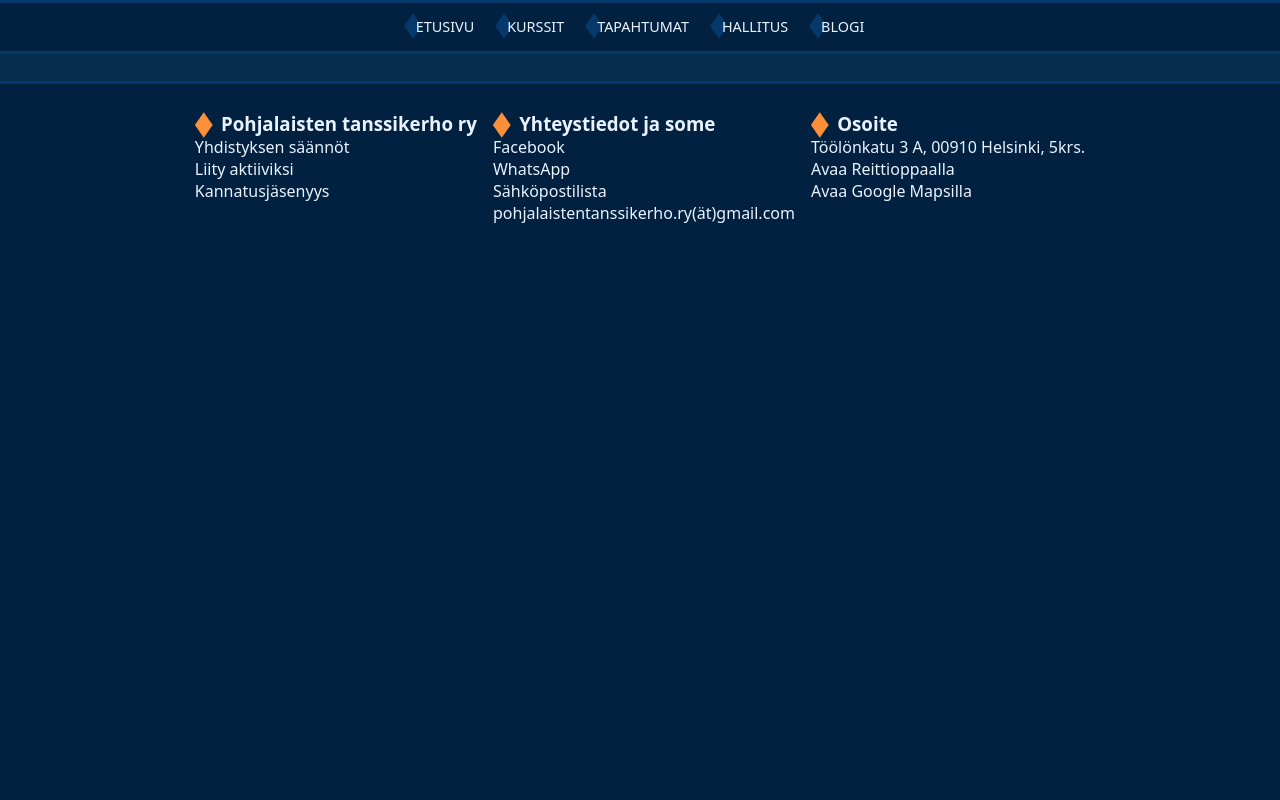
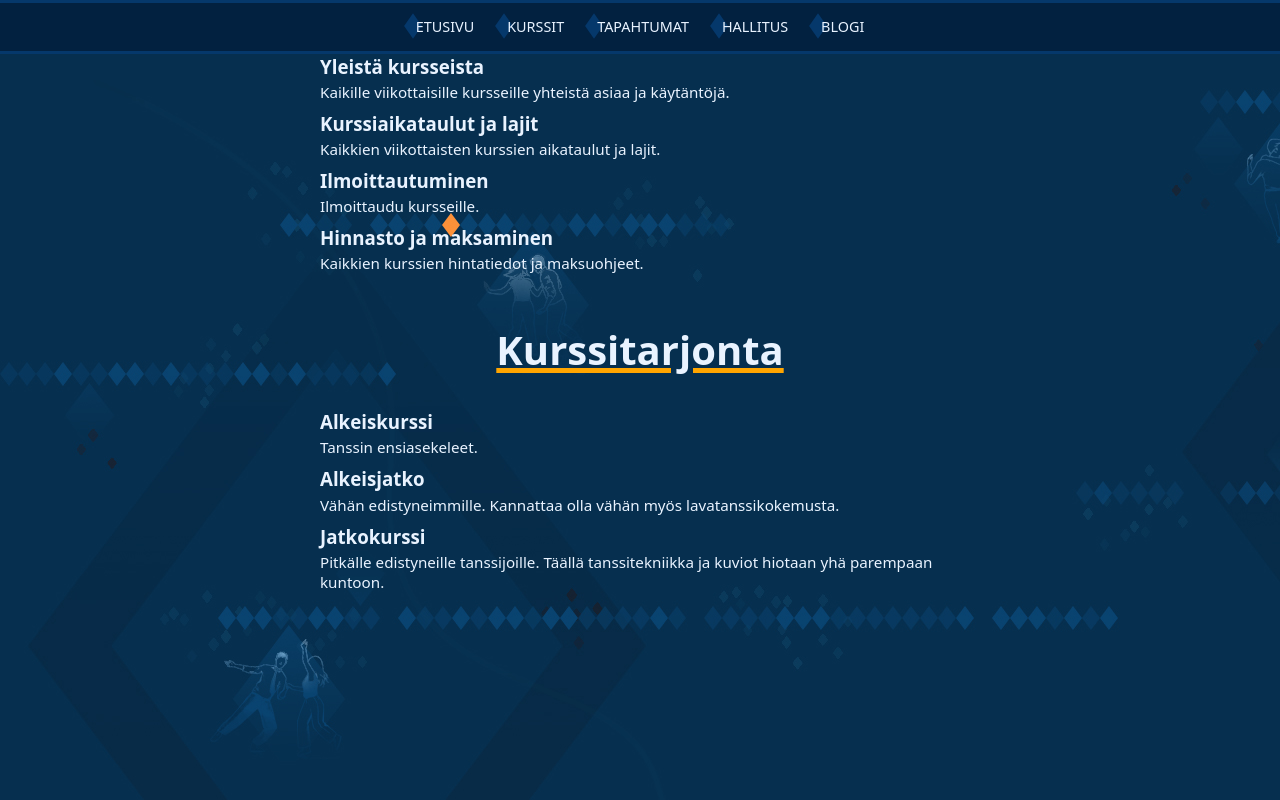
Before and after one commit to pohjalaisten-tanssikerho/web, a SvelteKit app: page /kurssit in a window 1280 px wide. Shown: the top 800 px of the page. Built offline with nearby package versions, Linux system fonts and the light colour scheme.

Commit message:
add text to kurssi page

```diff
--- a/src/routes/kurssit/+page.svelte
+++ b/src/routes/kurssit/+page.svelte
@@ -0,0 +1,22 @@
+<div class="container">
+	<div class="list">
+		<h3><a href="/">Yleistä kursseista</a></h3>
+		<p>Kaikille viikottaisille kursseille yhteistä asiaa ja käytäntöjä.</p>
+		<h3><a href="/">Kurssiaikataulut ja lajit</a></h3>
+		<p>Kaikkien viikottaisten kurssien aikataulut ja lajit.</p>
+		<h3><a href="/">Ilmoittautuminen</a></h3>
+		<p>Ilmoittaudu kursseille.</p>
+		<h3><a href="/">Hinnasto ja maksaminen</a></h3>
+		<p>Kaikkien kurssien hintatiedot ja maksuohjeet.</p>
+		<h1>Kurssitarjonta</h1>
+		<h3><a href="/">Alkeiskurssi</a></h3>
+		<p>Tanssin ensiasekeleet.</p>
+		<h3><a href="/">Alkeisjatko</a></h3>
+		<p>Vähän edistyneimmille. Kannattaa olla vähän myös lavatanssikokemusta.</p>
+		<h3><a href="/">Jatkokurssi</a></h3>
+		<p>
+			Pitkälle edistyneille tanssijoille. Täällä tanssitekniikka ja kuviot hiotaan yhä parempaan
+			kuntoon.
+		</p>
+	</div>
+</div>
```
Also changed, not shown: src/routes/kurssit/+layout.svelte (deleted).
